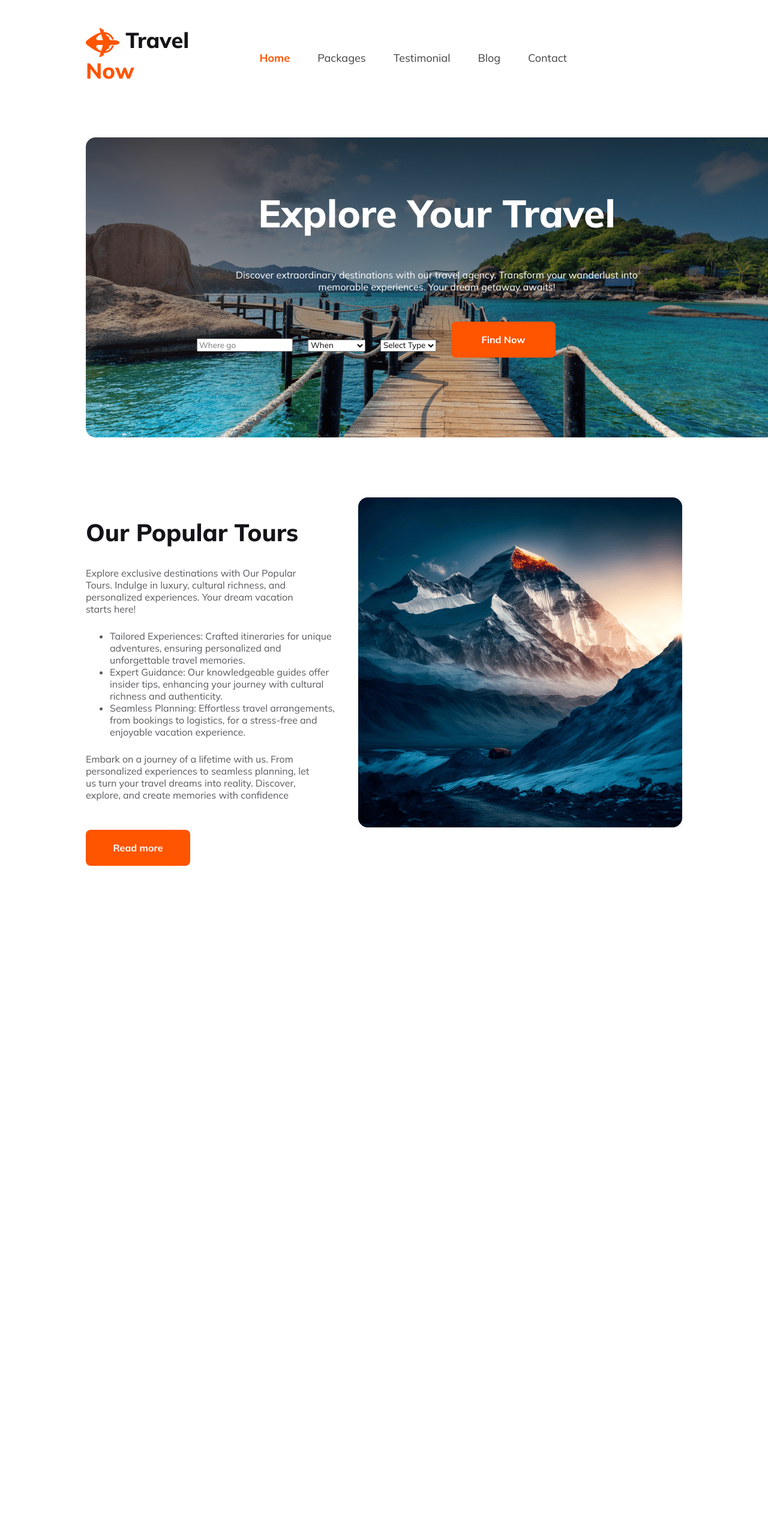
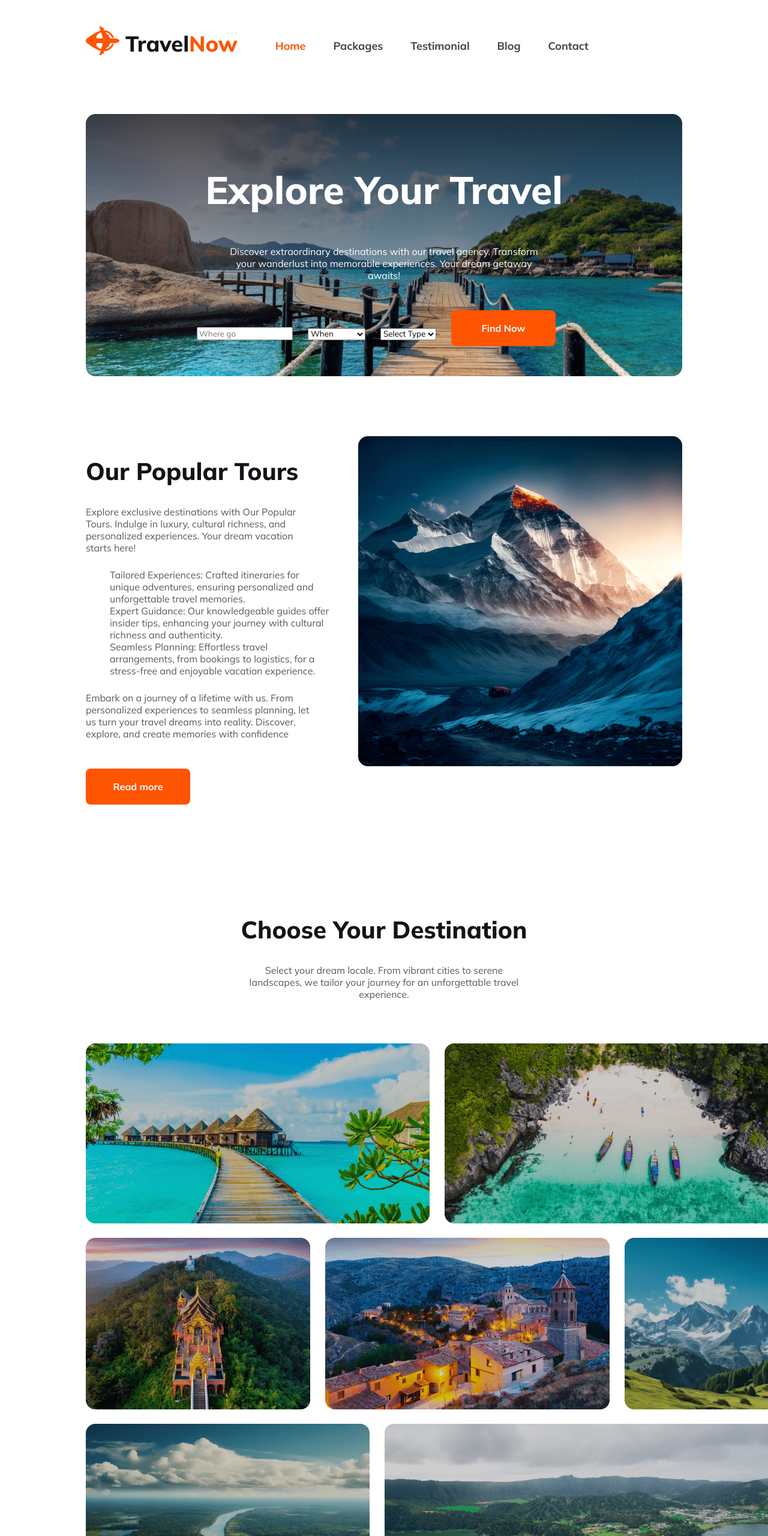
Before and after one commit to ashyxia/Assignment-2, a plain HTML site: page index.html in a window 1280 px wide. Shown: the top 2560 px of the page at 60% size. Before the commit the page ends 1501 px from the top, so only its background shows below. Drawn offline with Linux system fonts and the light colour scheme.

Commit message:
destination added

```diff
--- a/index.html
+++ b/index.html
@@ -12,7 +12,7 @@
 <body>
     <header>
         <nav>
-            <h3 class="nav-title"><span><img src="resources/Images/Group 40071 (2).png" alt="" class="icon-img"></span> Travel <span class="color-travel">Now</span></h3>
+            <h3 class="nav-title"><span><img src="resources/Images/Group 40071 (2).png" alt="" class="icon-img"></span>Travel<span class="color-text"> Now</span></h3>
             <ul>
                 <li><a href=""><span class="color-home">Home</span></a></li>
                 <li><a href="">Packages</a></li>
@@ -71,9 +71,34 @@
                 <img src="resources/Images/Rectangle 4.png" alt="" class="section-image">
             </div>
         </section>
+        <div class="hero-section">
+            <div class="hero-section-intro">
+                <h2 class="section-title">Choose Your Destination</h2>
+                <p class="section-info">Select your dream locale. From vibrant cities to serene landscapes, we tailor your journey for an unforgettable travel experience.</p>
+            </div>
+            <div class="destination-img-1">
+                <img src="resources/Images/Rectangle 5.png" alt="" class="Maldives">
+                <img src="resources/Images/Rectangle 8.png" alt="" class="Indonesia">
+            </div>
+            <div class="destination-img-2">
+                <img src="resources/Images/Rectangle 6.png" alt="" class="Srilanka">
+                <img src="resources/Images/Rectangle 7.png" alt="" class="North America">
+                <img src="resources/Images/Rectangle 9.png" alt="" class="Kashmir">
+            </div>
+            <div class="destination-img-3">
+                <img src="resources/Images/Rectangle 11.png" alt="" class="Bangladesh">
+                <img src="resources/Images/Rectangle 10.png" alt="" class="Bandarban">
+            </div>
+
+        </div>
     </header>
     <main>
-
+        <div class="container">
+            <div>
+                <h2 class="section-title">Why Choose Us</h2>
+                <p class="section-info">Select us for exceptional service, curated experiences, and worry-free travel. Your journey begins with confidence and unparalleled expertise.</p>
+            </div>
+        </div>
     </main>
     <footer>
 
--- a/styles/index.css
+++ b/styles/index.css
@@ -6,21 +6,46 @@
 header {
   margin: 0 135px;
 }
+
+nav {
+  display: flex;
+  justify-content: space-between;
+  align-items: center;
+}
+
 .nav-title {
   color: #131318;
-  display: inline-block;
   font-size: 2.25rem;
+  font-weight: 800;
+  display: flex;
+  align-items: center;
+}
 
-  font-weight: 800;
+.nav-title img {
+  margin-right: 10px;
 }
-.nav-title img {
-  vertical-align: middle;
-}
-.color-travel {
+
+.color-text {
   color: #ff5400;
   font-size: 2.25rem;
   font-weight: 800;
 }
+
+li {
+  display: inline-block;
+  margin-right: 20px;
+}
+
+a {
+  text-decoration: none;
+  color: #131318;
+  font-weight: 600;
+}
+
+.color-home {
+  color: #ff5400;
+}
+
 .banner {
   background-image: linear-gradient(
       to bottom,
@@ -29,8 +54,8 @@ header {
     ),
     url("../resources/Images/Group\ 13\ \(1\)\ \(1\).png");
   background-repeat: no-repeat;
-  width: 1170px;
-  height: 500px;
+  max-width: 1170px;
+  max-height: 500px;
   border-radius: 16px;
 }
 nav {
@@ -106,6 +131,7 @@ nav li a {
   margin: 25px;
   padding: 50px;
 }
+/* Tour Styles */
 .tour {
   display: flex;
   padding-top: 100px;
@@ -127,5 +153,60 @@ nav li a {
 .section-img{
   border-radius: 16px;
 background:linear-gradient(lightgray 50% / cover no-repeat) ;
-height: 550px;
+max-height: 500px;
 }
+/* Destination Styles */
+.hero-section{
+  text-align: center;
+  padding-top: 100px;
+}
+.section-info{
+ text-align: center;
+}
+.section-info{
+  color: rgba(19, 19, 24, 0.70);
+  text-align: center;
+font-weight: 400;
+padding: 0 264px;
+padding-bottom: 48px;
+}
+.destination-img-1{
+  display: flex;
+  gap: 25px;
+  width: 573px;
+height: 300px;
+margin-top: 24px;
+}
+.destination-img-2{
+  display: flex;
+  gap: 25px;
+  margin-top: 24px;
+}
+.destination-img-3{
+  display: flex;
+  gap: 25px;
+  margin-top: 24px;
+}
+/* responsive media queries  */
+
+@media screen and (max-width: 600px){
+
+  header{
+      padding: 5px;
+      margin: 0;
+  }
+  nav{
+    flex-direction: column;
+  }
+  nav ul{
+    flex-direction: column;
+  }
+  .banner{
+    padding: 5px;
+    width: auto;
+  }
+  .banner-content{
+    max-width: 800px;
+  }
+
+}
```
